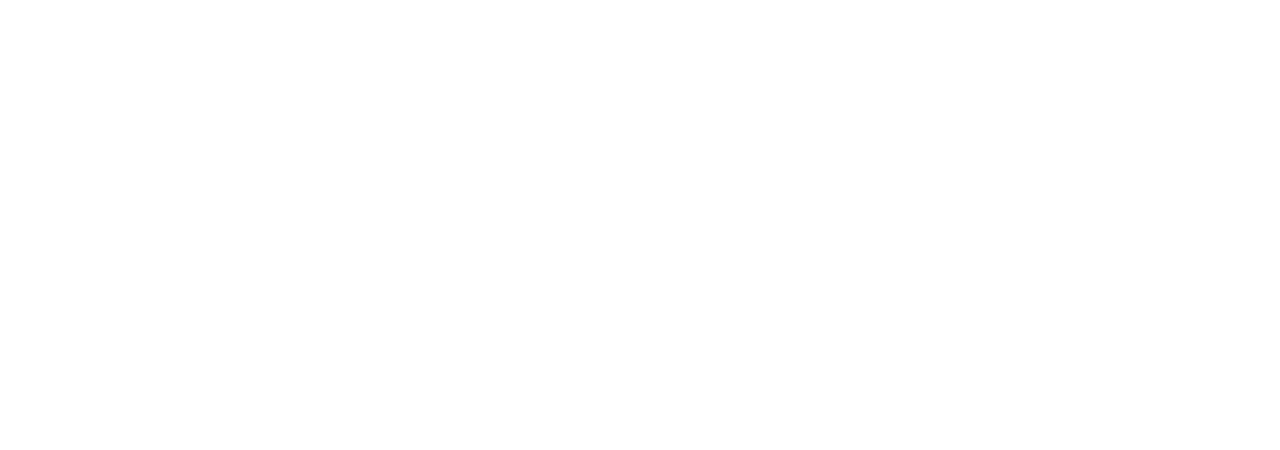
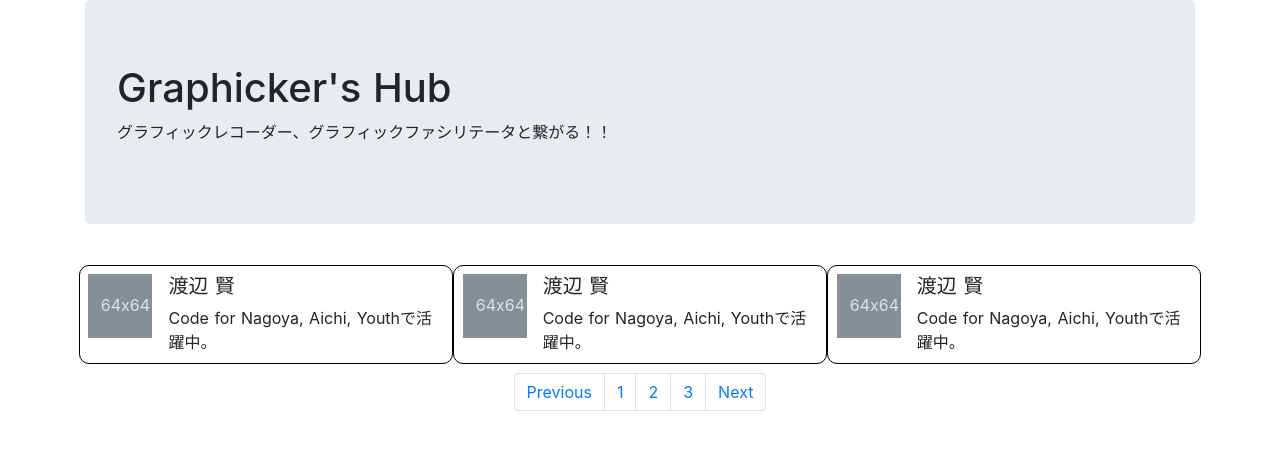
Before and after one commit to codeforyouth/graphickers-hub-client, a Nuxt app: page / in a window 1280 px wide. Shown: the top 450 px of the page. Built offline with nearby package versions, Linux system fonts and the light colour scheme.

Commit message:
graphickers list

```diff
--- /dev/null
+++ b/components/pages/graphicker.vue
@@ -0,0 +1,47 @@
+<template>
+  <div class="media">
+    <svg
+      class="bd-placeholder-img mr-3"
+      width="64"
+      height="64"
+      xmlns="http://www.w3.org/2000/svg"
+      preserveAspectRatio="xMidYMid slice"
+      focusable="false"
+      role="img"
+      aria-label="Placeholder: 64x64"
+    >
+      <title>Placeholder</title>
+      <rect width="100%" height="100%" fill="#868e96" />
+      <text x="20%" y="50%" fill="#dee2e6" dy=".3em">64x64</text>
+    </svg>
+    <div class="media-body">
+      <h5 class="mt-0">{{ name }}</h5>
+      {{ introduction }}
+    </div>
+  </div>
+</template>
+
+<style>
+.media {
+  border: solid 1px #000000;
+  border-radius: 10px;
+  padding: 1ex;
+}
+</style>
+
+<script>
+import Vue from 'vue'
+
+export default Vue.extend({
+  props: {
+    name: {
+      type: String,
+      default: '名無し'
+    },
+    introduction: {
+      type: String,
+      default: '自己紹介はありません'
+    }
+  }
+})
+</script>
--- a/pages/index.vue
+++ b/pages/index.vue
@@ -1,7 +1,62 @@
 <template>
   <div class="container">
-    <header></header>
-    <main></main>
+    <header class="jumbotron">
+      <h1>Graphicker's Hub</h1>
+      <p>グラフィックレコーダー、グラフィックファシリテータと繋がる！！</p>
+    </header>
+    <main>
+      <div class="graphickers-list container">
+        <div class="row">
+          <graphicker
+            class="col-lg-4 col-md-12"
+            :name="name"
+            :introduction="introduction"
+          />
+          <graphicker
+            class="col-lg-4 col-md-12"
+            :name="name"
+            :introduction="introduction"
+          />
+          <graphicker
+            class="col-lg-4 col-md-12"
+            :name="name"
+            :introduction="introduction"
+          />
+        </div>
+      </div>
+      <nav>
+        <ul class="pagination justify-content-center">
+          <li class="page-item"><a class="page-link" href="#">Previous</a></li>
+          <li class="page-item"><a class="page-link" href="#">1</a></li>
+          <li class="page-item"><a class="page-link" href="#">2</a></li>
+          <li class="page-item"><a class="page-link" href="#">3</a></li>
+          <li class="page-item"><a class="page-link" href="#">Next</a></li>
+        </ul>
+      </nav>
+    </main>
     <footer></footer>
   </div>
 </template>
+
+<style>
+.graphickers-list {
+  padding: 1ex;
+}
+</style>
+
+<script>
+import Vue from 'vue'
+import graphicker from '~/components/pages/graphicker.vue'
+
+export default Vue.extend({
+  components: {
+    graphicker
+  },
+  data() {
+    return {
+      name: '渡辺 賢',
+      introduction: 'Code for Nagoya, Aichi, Youthで活躍中。'
+    }
+  }
+})
+</script>
```
